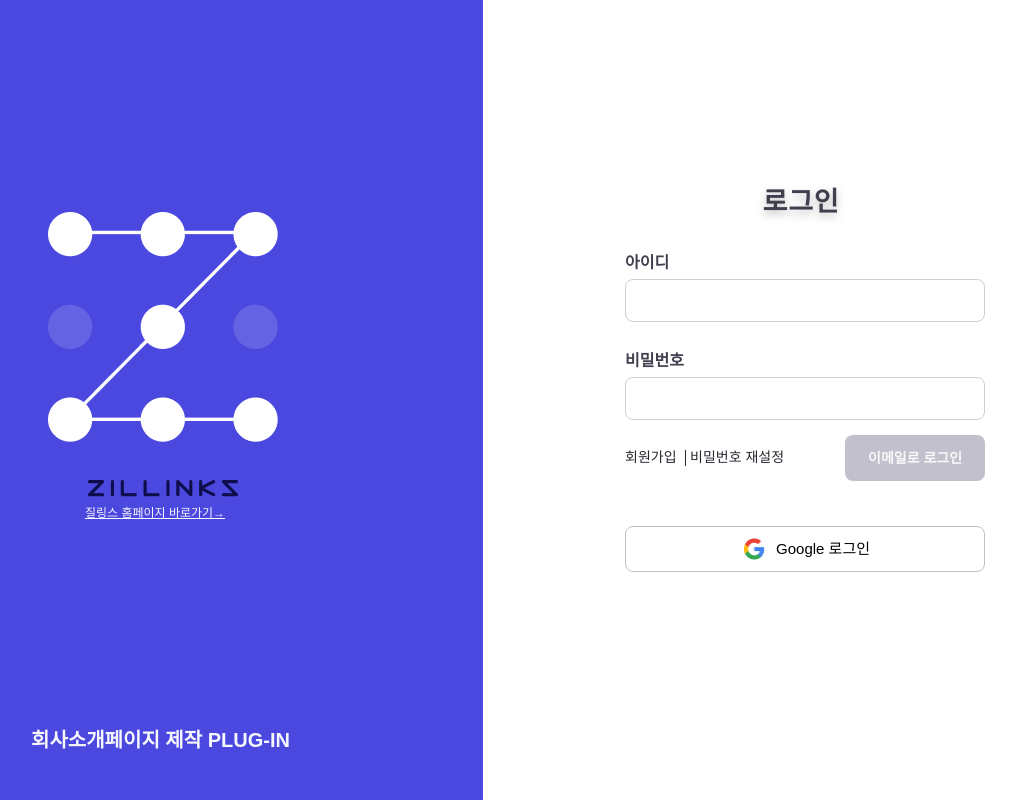
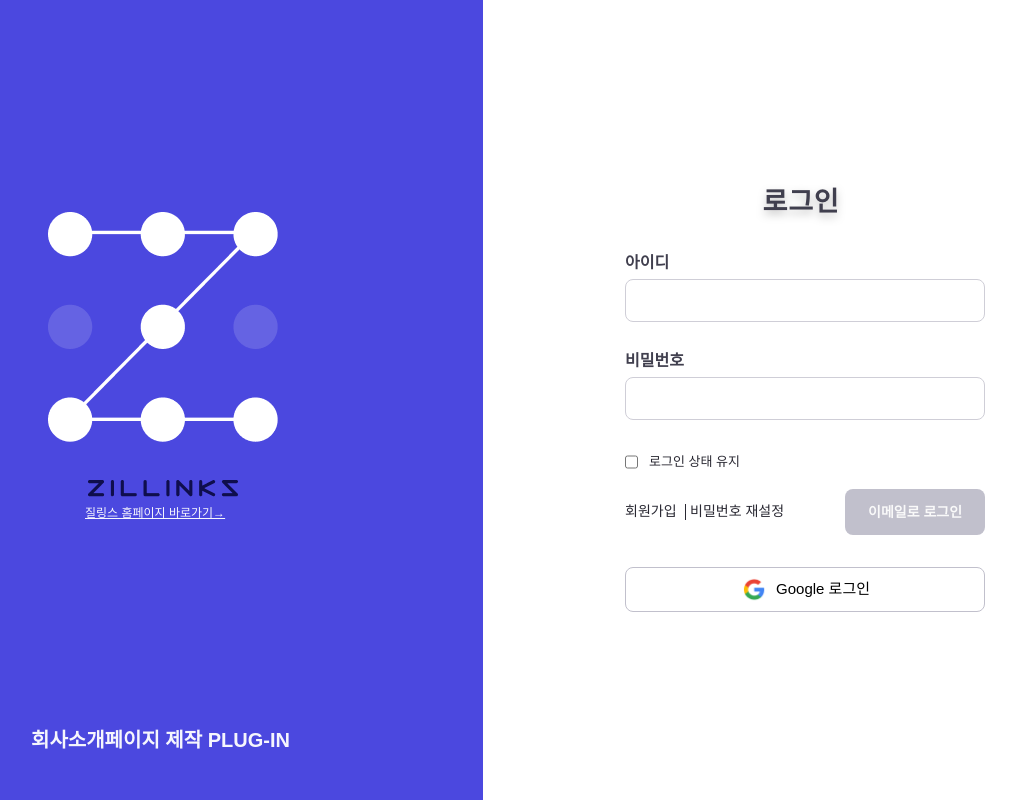
Before and after one commit to boyon99/TEAM-INTRO-FE, a Next.js app: page /login in a window 1280 px wide. Shown: the whole page, without its empty margins (157-1173 px from the left). Built offline with nearby package versions, Linux system fonts and the light colour scheme.

Commit message:
feat: login 상태 유지 기능

```diff
--- a/src/components/input.tsx
+++ b/src/components/input.tsx
@@ -1,12 +1,13 @@
 import { UseFormRegisterReturn } from "react-hook-form";
 
 interface InputProps {
-    label: string;
+    label?: string;
     name: string;
     size?: "small" | "large";
     type: string;
-    register: UseFormRegisterReturn;
+    register?: UseFormRegisterReturn;
     required?: boolean;
+    onClick?: () => void;
   }
 
   export default function Input({
@@ -15,6 +16,7 @@ interface InputProps {
     label,
     size,
     type,
+    onClick,
   }: InputProps) {
     return (
       <div>
@@ -34,7 +36,7 @@ interface InputProps {
         ) : null}
         {type === "checkbox" ? (
                 <div className="relative w-[131px] h-[24px]">
-                 <input type="checkbox" className="w-4 h-4 mt-1"/>
+                 <input type="checkbox" className="w-4 h-4 mt-1" onClick={onClick}/>
                  <span className="absolute w-[110px] h-[15px] left-[24px] top-[5px] font-medium text-[13px]/[100%] text-GrayScalePrimary-900">로그인 상태 유지</span>
                </div>
         ): null}
--- a/src/pages/login/index.tsx
+++ b/src/pages/login/index.tsx
@@ -8,20 +8,28 @@ import { AxiosError } from "axios";
 import Image from "next/image";
 import { useRouter } from "next/router";
 import { useForm } from "react-hook-form";
-
+import {useState} from "react";
 interface EnterForm {
   email: string;
   password: string;
 }
 
 export default function Login() {
+  const [checked, setChecked] = useState(false)
   const navigate = useRouter()
   const { register, handleSubmit, reset } = useForm<EnterForm>();
 
   const { mutate, error } = useMutation(login, {
     onSuccess: (data) => {
+     if(checked) {
       setCookie('accessToken', getBearerToken(data?.accessToken), data && { path: '/', maxAge: 60*60*24 })
       setCookie('refreshToken', getBearerToken(data?.refreshToken), data && { path: '/', maxAge: 60*60*24 })
+     }
+     else {
+     setCookie('accessToken', getBearerToken(data?.accessToken), data && { path: '/'})
+     setCookie('refreshToken', getBearerToken(data?.refreshToken), data && { path: '/'})
+     }
+
       // navigate.push("/")
     },
     onError: (err: AxiosError) => {
@@ -32,6 +40,10 @@ export default function Login() {
   const onValid = (data: EnterForm) => {
     mutate(data)
   };
+
+  const onClick = () => {
+    setChecked(true)
+  }
 
     return (
       <div>
@@ -55,7 +67,7 @@ export default function Login() {
            <form onSubmit={handleSubmit(onValid)} className="flex flex-col p-0 gap-[30px] absolute w-[360px] h-[359px] left-0 top-[66px]">
               <Input register={register('email')} required name="email" label="아이디" type="email" size="large"/>
               <Input register={register('password')} required name="password" label="비밀번호" type="password" size="large"/>
-              {/* <Input name="keep" label="email" type="checkbox"/> */}
+              <Input name="keep" type="checkbox" onClick={onClick} label="아이디" />
               <div className="w-[360px] h-[46px] right-0 top-[237px]">
                 <div className="relative flex flex-row items-center p-0 gap-1">
                   <span className="w-[56px] h-[16px] font-normal text-[14px]/[100%] text-GrayScalePrimary-900">회원가입</span>
```
